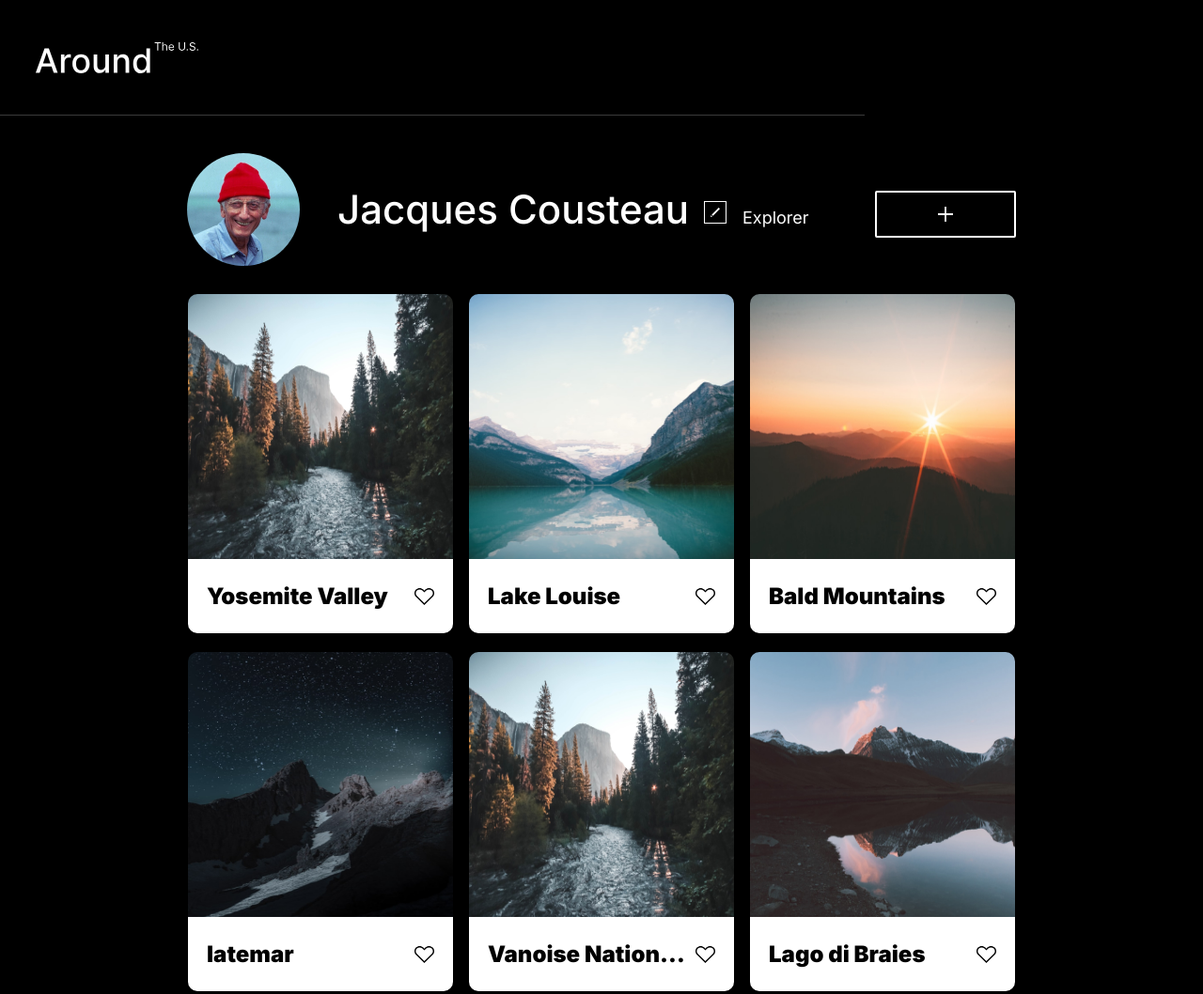
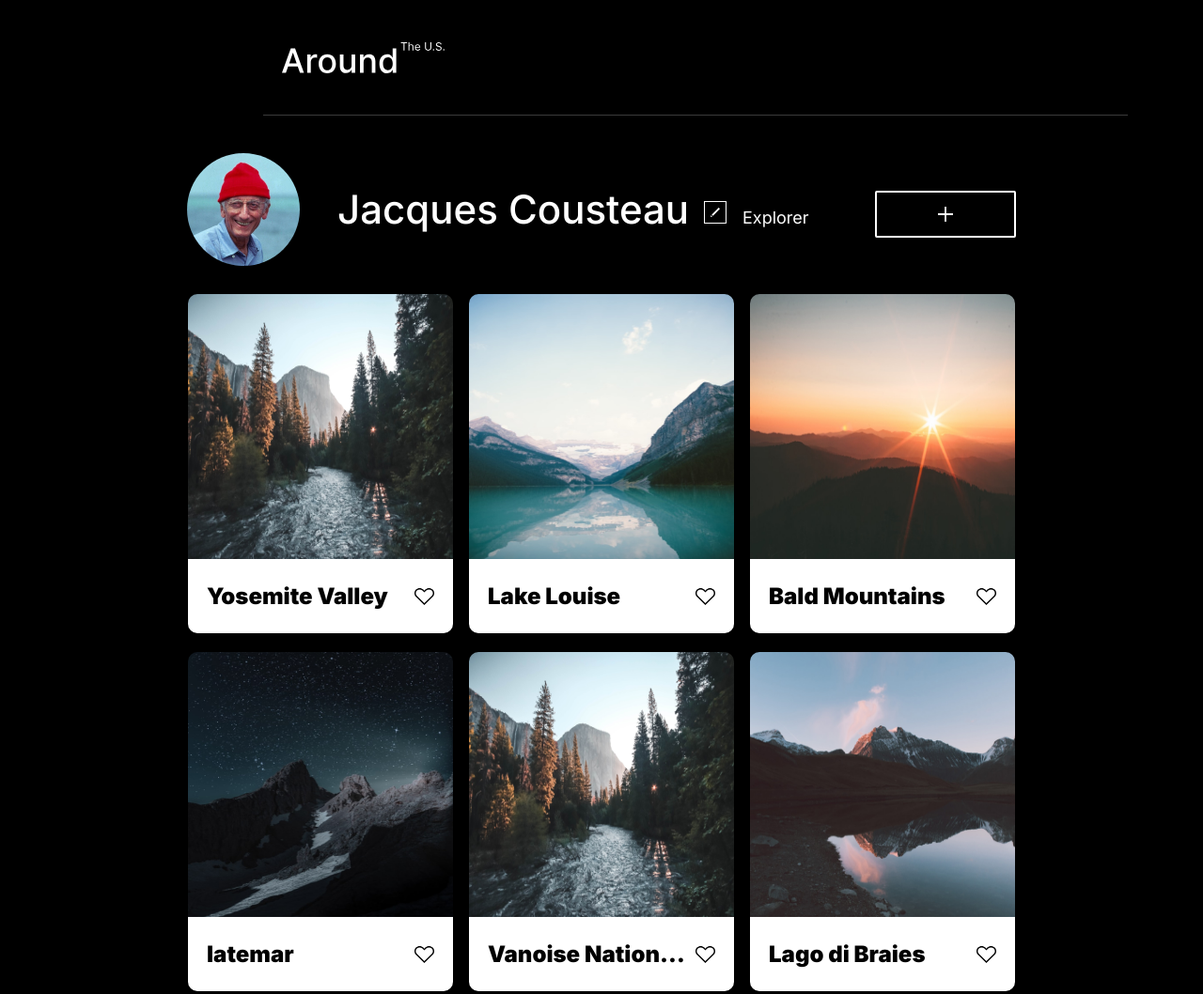
Before and after one commit to sashastaryk/se_project_aroundtheus, a plain HTML site: page index.html in a window 1280 px wide. Shown: the top 1058 px of the page at 94% size. Drawn offline with Linux system fonts and the light colour scheme.

Commit message:
New update for my project

```diff
--- a/blocks/header.css
+++ b/blocks/header.css
@@ -8,8 +8,9 @@
   width: 100%;
   position: relative;
   /* margin: 0 auto;*/
-  margin: 0; /* Убираем все внешние отступы */
-  padding: 0 20px; /* Оставляем padding для мобильных устройств */
+  margin: 0;
+  padding: 0 20px;
+  margin-left: 280px;
 }
 
 .header__logo {
@@ -18,7 +19,7 @@
   margin: 0 auto;
   margin-top: 45px;
   margin-bottom: 41px;
-  margin-left: 2%;
+  /*margin-left: 250px;*/
 }
 
 @media screen and (max-width: 1100px) {
```
